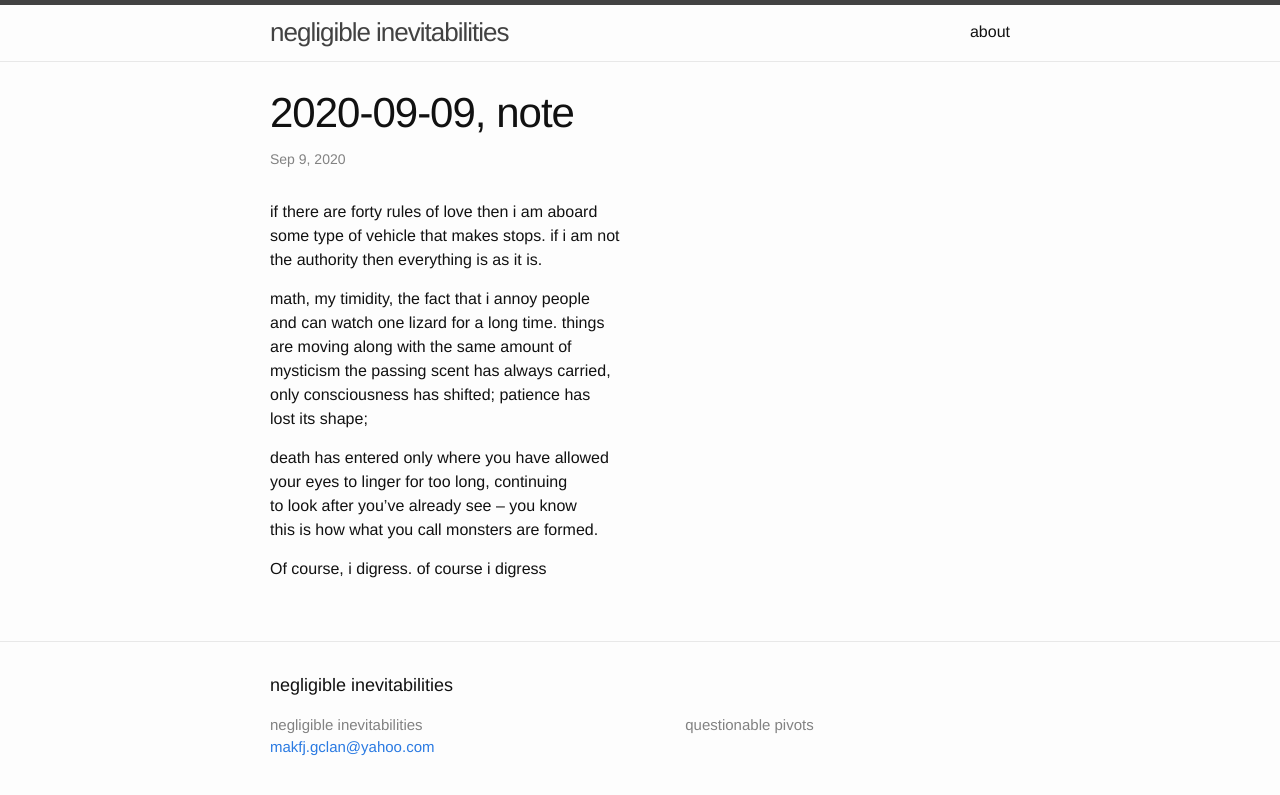
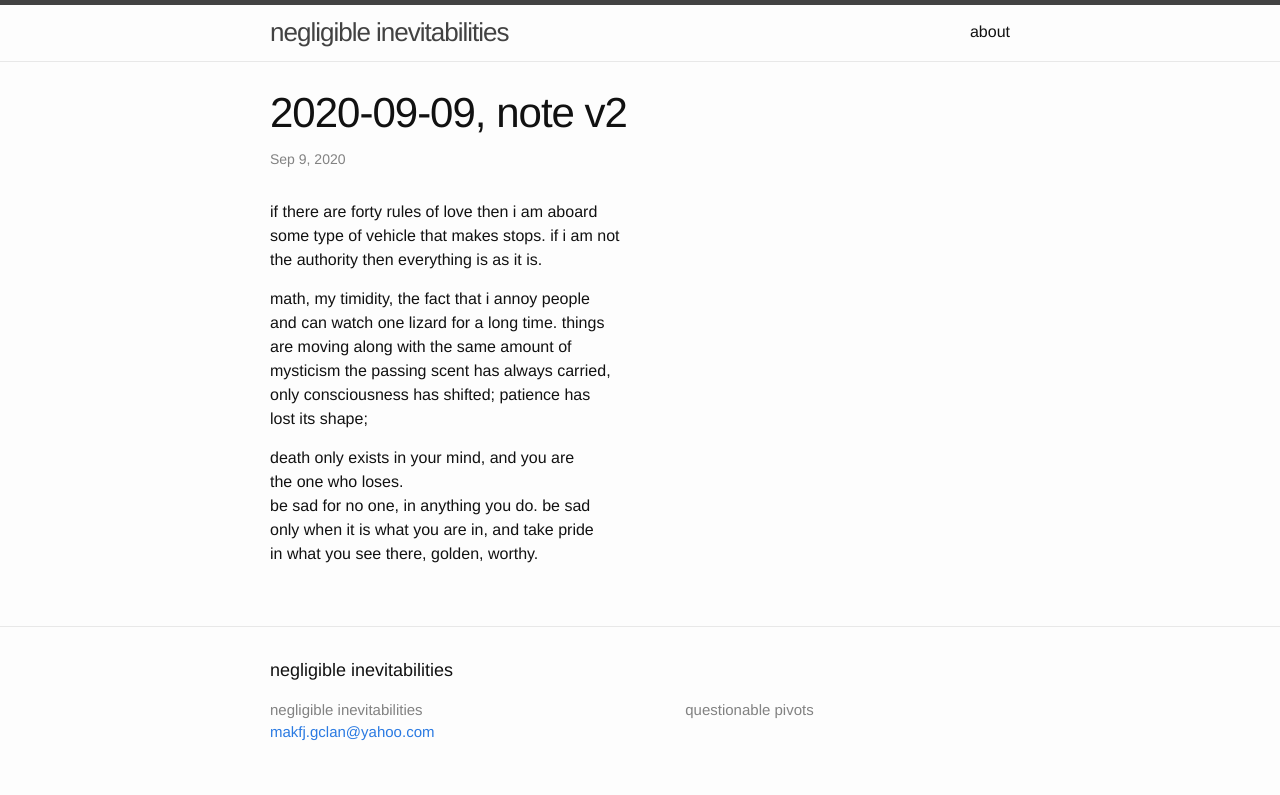
Before and after one commit to jamalgaddis/jamalgaddis.github.io, a Jekyll site: the page built from _posts/2020-09-09-notev2.markdown, in a window 1280 px wide. Shown: the top 795 px of the page. Built offline with Jekyll 4.4.1, drawn with Linux system fonts in a browser that asks for light colours.

Commit message:
Update and rename 2020-09-09-note.markdown to 2020-09-09-notev2.markdown

```diff
--- a/_posts/2020-09-09-note.markdown
+++ b/_posts/2020-09-09-notev2.markdown
@@ -1,6 +1,6 @@
 ---
 layout: post
-title:  "2020-09-09, note"
+title:  "2020-09-09, note v2"
 date:   2020-09-09
 description: "woopties"
 categories: note
@@ -16,9 +16,8 @@ mysticism the passing scent has always carried,\\
 only consciousness has shifted; patience has\\
 lost its shape;
 
-death has entered only where you have allowed\\
-your eyes to linger for too long, continuing\\
-to look after you've already see -- you know\\
-this is how what you call monsters are formed.
-
-Of course, i digress. of course i digress
+death only exists in your mind, and you are\\
+the one who loses.\\
+be sad for no one, in anything you do. be sad\\
+only when it is what you are in, and take pride\\
+in what you see there, golden, worthy.
```
